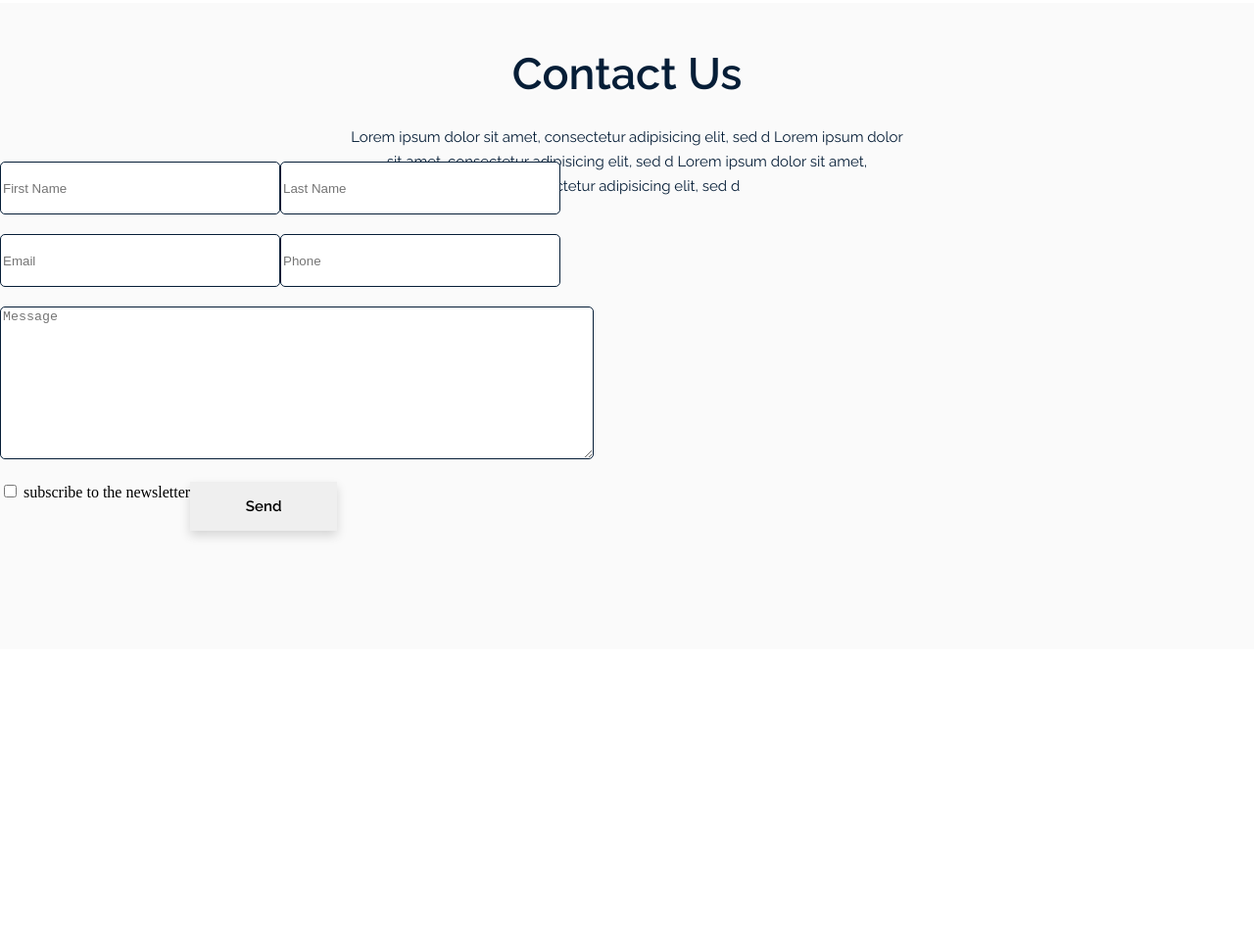
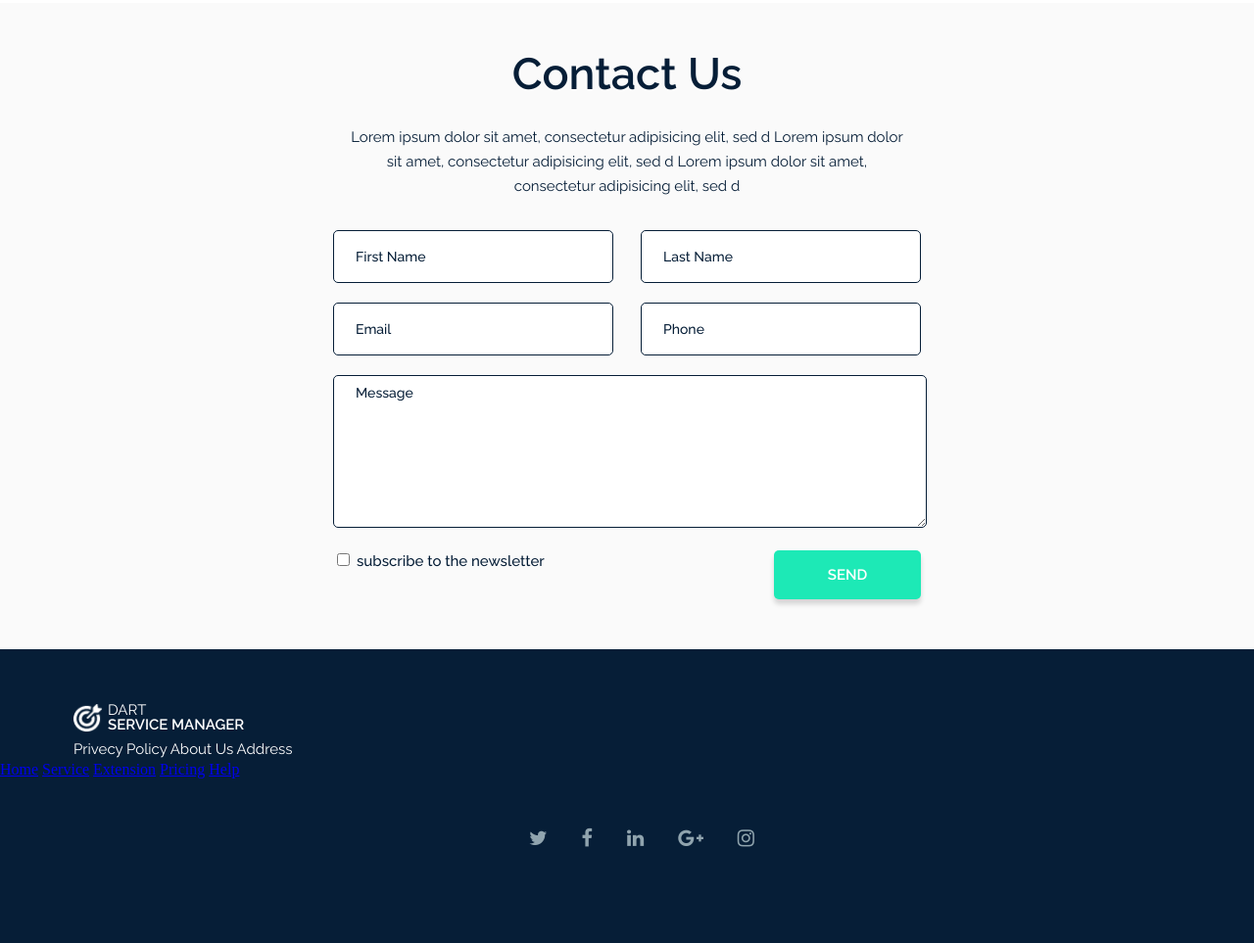
Before and after one commit to RaniyaSha/Dart-Service-Manager, a plain HTML site: page index.html in a window 1280 px wide. Shown: the part 4007-4970 px from the top of the page at 98% size. Before the commit the page ends 4670 px from the top, so only its background shows below. Drawn offline with Linux system fonts and the light colour scheme.

Commit message:
contact form and footer

```diff
--- a/index.html
+++ b/index.html
@@ -154,6 +154,7 @@
     <div class="contactUs">
         <h2>Contact Us</h2>
         <p>Lorem ipsum dolor sit amet, consectetur adipisicing elit, sed d Lorem ipsum dolor sit amet, consectetur adipisicing elit, sed d Lorem ipsum dolor sit amet, consectetur adipisicing elit, sed d</p>
+        <div class="contactFormWrapper">
             <form class="contactForm">
                 <div class="fieldForm">
                     <input id="name" class="field" name="name" required type="text" placeholder="First Name">
@@ -177,5 +178,33 @@
                 <button>Send</button>
             </form>
         </div>
+    </div>
+
+    <div class="footer">
+        <div class="leftSideFooter">
+                <div class="logo"><img src="images/logo.png">DART <span>SERVICE MANAGER</span></div>
+                <div class="footerSubMenu">
+                    <a class="footerSubMenu">Privecy Policy</a>
+                    <a class="footerSubMenu">About Us</a>
+                    <a class="footerSubMenu">Address</a>
+                </div>
+        </div>
+        <div class="rightSideFooter">
+            <div class="footerNavBar">
+                <a href="#">Home</a>
+                <a class="active" href="#">Service</a>
+                <a href="#">Extension</a>
+                <a href="#">Pricing</a>
+                <a href="#">Help</a>
+            </div>
+            <div class="socialNets">
+                <i class="fa fa-twitter" aria-hidden="true"></i>
+                <i class="fa fa-facebook" aria-hidden="true"></i>
+                <i class="fa fa-linkedin" aria-hidden="true"></i>
+                <i class="fa fa-google-plus" aria-hidden="true"></i>
+                <i class="fa fa-instagram" aria-hidden="true"></i>
+            </div>
+        </div>
+    </div>
 </body>
 </html>
--- a/style.css
+++ b/style.css
@@ -537,6 +537,14 @@ button {
     width: 600px;
     display: flex;
     flex-wrap: wrap;
+    justify-content: space-between;
+    margin-top: 70px;
+}
+
+.contactFormWrapper {
+    display: flex;
+    align-items: center;
+    justify-content: center;
 }
 
 
@@ -559,4 +567,95 @@ button {
 .fieldForm {
     margin-bottom: 20px;
     display: block;
+
 }
+
+input::placeholder, textarea::placeholder {
+    font-size: 14px;
+    line-height: 30px;
+    color: #061e37;
+    font-family: "Raleway";
+    font-weight: 500;
+    padding-left: 20px;
+}
+
+.check-text {
+    font-size: 15px;
+color: #061e37;
+font-family: "Raleway";
+font-weight: 500;
+}
+
+#check {
+    border: 1px solid #061e37
+}
+
+.contactForm button {
+    border-radius: 5px;
+    box-shadow: 0px 5px 5px rgba(0,0,0,0.15);
+    background-color: #1de9b6;
+    font-size: 15px;
+    color: #ffffff;
+    font-weight: 700;
+    text-transform: uppercase;
+}
+
+.footer {
+    height: 300px;
+    background-color: #061e37;
+}
+.leftSideFooter {
+    display: flex;
+    flex-direction: column;
+    flex-wrap: nowrap;
+
+    padding-top: 50px;
+    font-size: 15px;
+    line-height: 25px;
+    color: #ffffff;
+    font-family: "Raleway";
+    margin-left: 75px;
+    margin-right: 75px;
+}
+
+.footer .logo {
+    width: 200px;
+    display: flex;
+    flex-direction: row;
+    flex-wrap: wrap;
+    color: #ffffff
+}
+
+,footer .logo img {
+    margin-right: 5px;
+    display: flex;
+    width: 30px;
+    height: 30px;
+    margin-top: 5px;
+}
+
+.footer .logo span {
+    font-weight: bold;
+    margin-left: 35px;
+    margin-top: -20px;
+}
+
+.footerSubMenu a {
+font-size: 15px;
+line-height: 25px;
+color: #ffffff;
+font-family: "Raleway";
+font-weight: 400;
+margin-top: 50px;
+}
+
+.rightSideFooter {
+
+}
+
+/*.footer a {
+    font-weight: 600;
+    text-decoration: none;
+    margin: 0 25px;
+    color: #ffffff;
+}
```
Lines whose indentation alone changed are shown as unchanged.
